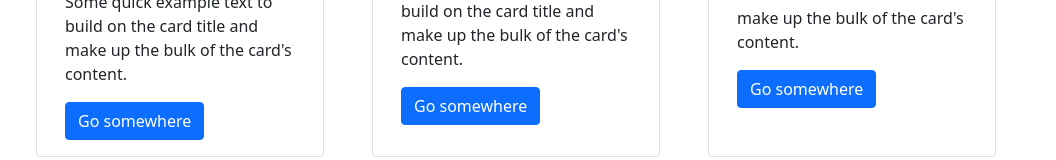
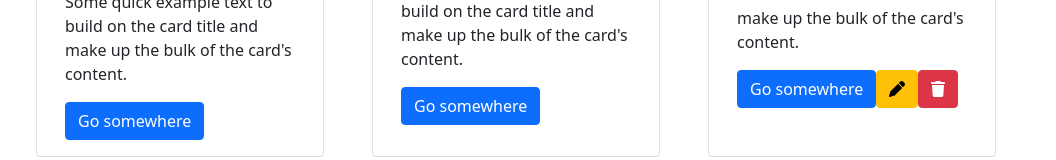
Before and after one commit to Gabdlb/frontudomo, a React (Create React App) app: page /mangas in a window 1280 px wide. Shown: the part 617-777 px from the top of the page, without its empty margins (0-1056 px from the left). Built offline with nearby package versions, Linux system fonts and the light colour scheme; no server answers.

Commit message:
delete request maybe

```diff
--- a/src/pages/manga/manga.js
+++ b/src/pages/manga/manga.js
@@ -6,10 +6,13 @@ import onepiece from '../../ressources/onepiece.jpg';
 import snk from '../../ressources/snk.jpg';
 import vl from '../../ressources/vl.jpg';
 import axios from 'axios';
+import {FontAwesomeIcon} from "@fortawesome/react-fontawesome";
+import { faTrash, faPen } from '@fortawesome/free-solid-svg-icons'
 
 const Manga = () => {
     const [mangas, setMangas] = useState([]);
 
+    //get
     useEffect(() => {
         const fetchData = async () => {
             const result = await fetch('http://localhost:8080/mangas')
@@ -44,6 +47,13 @@ const Manga = () => {
     //         },
     //     };
     // }
+
+    //DELETE
+    const deleteManga = async (res) => {
+        const response = await axios.delete('http://localhost:8080/mangas/${id}');
+        return res.json(response);
+    };
+
     return (
         <div>
             <div>
@@ -58,6 +68,8 @@ const Manga = () => {
                             </Card.Text>
                             <LinkContainer to="/mangaDetail">
                                 <Button variant="primary">Go somewhere</Button>
+                                <Button variant="warning"><FontAwesomeIcon icon={faPen} /></Button>
+                                <Button onClick={deleteManga} variant="danger"><FontAwesomeIcon icon={faTrash} /></Button>
                             </LinkContainer>
                         </Card.Body>
                     </Card>
@@ -97,6 +109,8 @@ const Manga = () => {
                             the card's content.
                         </Card.Text>
                         <Button variant="primary">Go somewhere</Button>
+                        <Button variant="warning"><FontAwesomeIcon icon={faPen} /></Button>
+                        <Button variant="danger"><FontAwesomeIcon icon={faTrash} /></Button>
                     </Card.Body>
                 </Card>
             </div>
```
